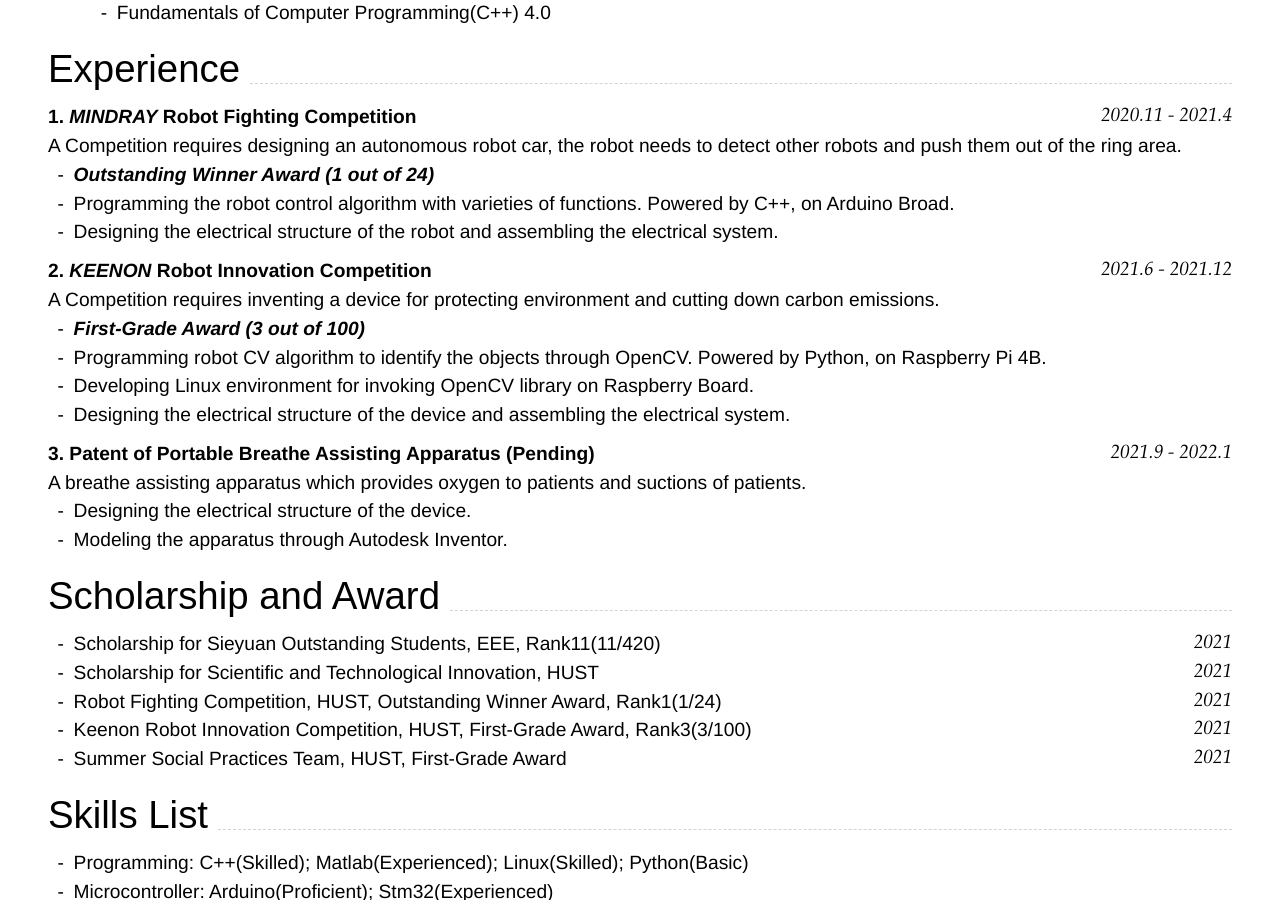
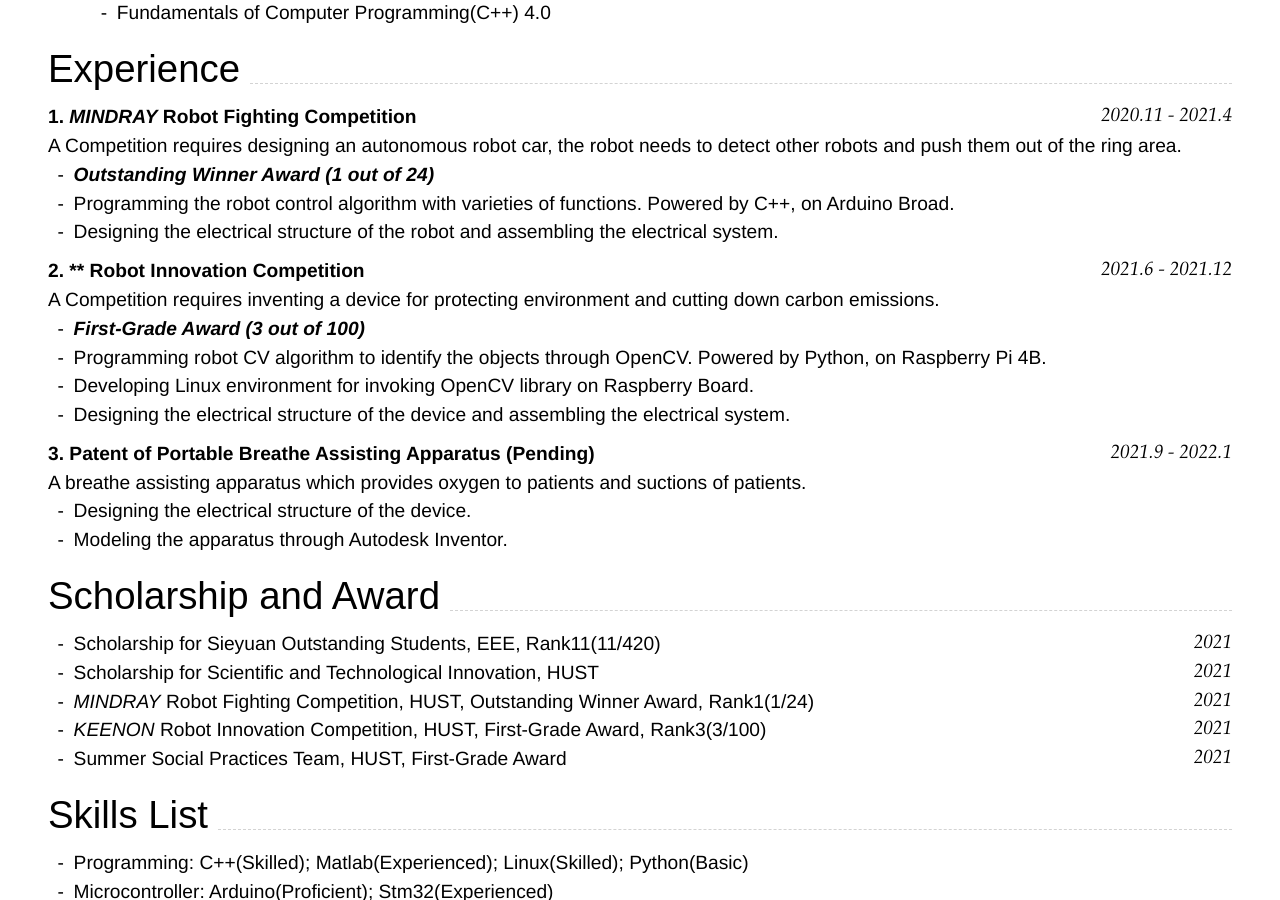
Before and after one commit to NicholasYe/NicholasYe_CV, a Jekyll site: the page built from index.md, in a window 1280 px wide and 900 px high, scrolled down 492 px. Built offline with Jekyll 4.4.1, drawn with Linux system fonts in a browser that asks for light colours; nearby versions of some CDN libraries.

Commit message:
Update index.md

```diff
--- a/index.md
+++ b/index.md
@@ -46,7 +46,7 @@ A Competition requires designing an autonomous robot car, the robot needs to det
 - Programming the robot control algorithm with varieties of functions. Powered by C++, on Arduino Broad.
 - Designing the electrical structure of the robot and assembling the electrical system.
 
-### **2. *KEENON* Robot Innovation Competition** `2021.6 - 2021.12`
+### **2. ** Robot Innovation Competition** `2021.6 - 2021.12`
 A Competition requires inventing a device for protecting environment and cutting down carbon emissions.
 
 - _**First-Grade Award (3 out of 100)**_<br>
@@ -72,8 +72,8 @@ A breathe assisting apparatus which provides oxygen to patients and suctions of
 
 - Scholarship for Sieyuan Outstanding Students, EEE, Rank11(11/420)
 - Scholarship for Scientific and Technological Innovation, HUST
-- Robot Fighting Competition, HUST, Outstanding Winner Award, Rank1(1/24)
-- Keenon Robot Innovation Competition, HUST, First-Grade Award, Rank3(3/100)
+- *MINDRAY* Robot Fighting Competition, HUST, Outstanding Winner Award, Rank1(1/24)
+- *KEENON* Robot Innovation Competition, HUST, First-Grade Award, Rank3(3/100)
 - Summer Social Practices Team, HUST, First-Grade Award
 
 ## Skills List
```
